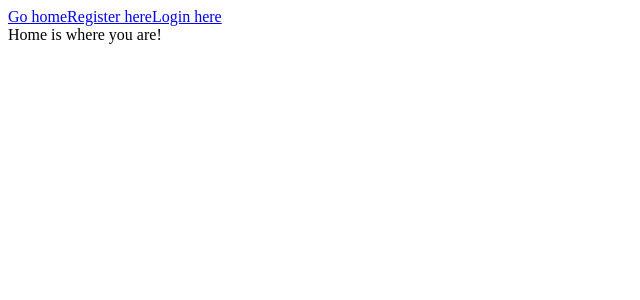
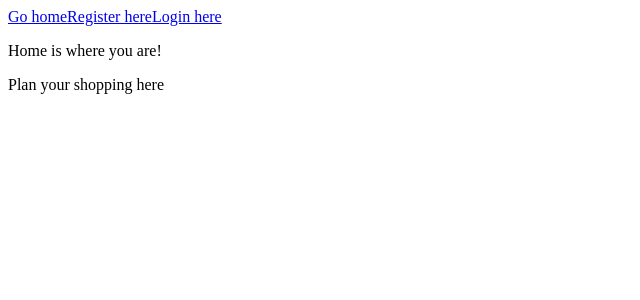
Before and after one commit to dmalenik/shopping-list-app, a React (Create React App) app in the folder client/: page /home in a window 1280 px wide. Shown: the top 300 px of the page, without its empty margins (0-640 px from the left). Built offline with nearby package versions, Linux system fonts and the light colour scheme.

Commit message:
feat: create Home component

```diff
--- a/client/src/index.tsx
+++ b/client/src/index.tsx
@@ -23,6 +23,7 @@ import {
   updateShoppingListAction,
 } from './routes/lists-update';
 import {ShoppingList, shoppingListLoader} from './routes/list';
+import {Home} from './routes/home';
 
 const router = createBrowserRouter([
   {
@@ -31,7 +32,7 @@ const router = createBrowserRouter([
     children: [
       {
         path: 'home',
-        element: <div>Home is where you are!</div>,
+        element: <Home />,
         index: true,
       },
       {
--- /dev/null
+++ b/client/src/routes/home/Home.tsx
@@ -0,0 +1,10 @@
+import React from 'react';
+
+export const Home = () => {
+  return (
+    <div>
+      <p>Home is where you are!</p>
+      <p>Plan your shopping here</p>
+    </div>
+  );
+};
--- /dev/null
+++ b/client/src/routes/home/index.tsx
@@ -0,0 +1 @@
+export {Home} from './Home';
```
